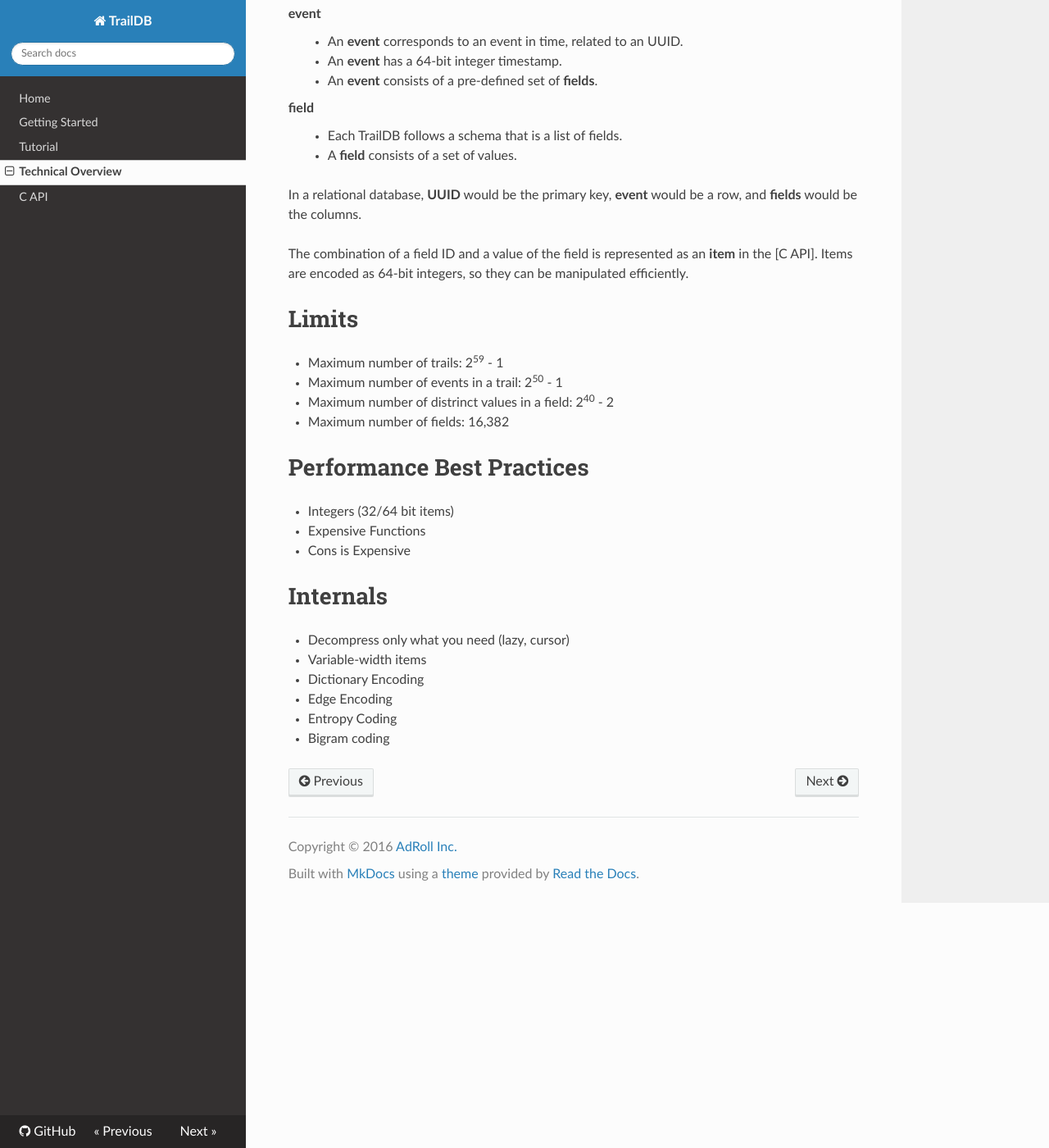
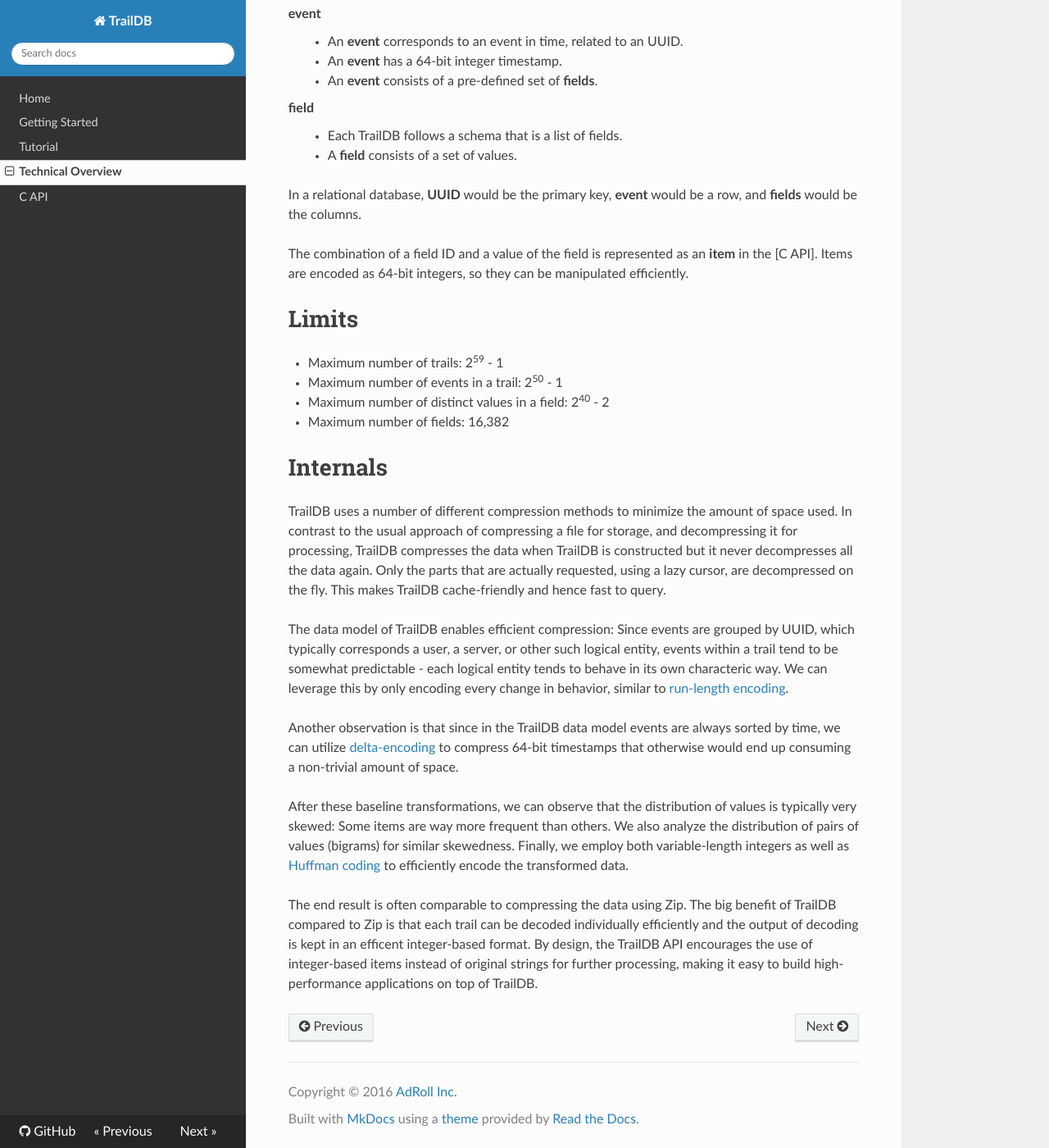
Before and after one commit to traildb/traildb, an MkDocs documentation site: the page built from doc/docs/technical_overview.md, in a window 1280 px wide and 1400 px high, scrolled down 638 px. Shown: the whole window at 82% size. Built offline with MkDocs 1.6.1, drawn with Linux system fonts in a browser that asks for light colours; nearby versions of some CDN libraries; old or Windows-style settings are respelled for this version of MkDocs.

Commit message:
add some text about compression methods

```diff
--- a/doc/docs/technical_overview.md
+++ b/doc/docs/technical_overview.md
@@ -31,20 +31,45 @@
 
  - Maximum number of trails: 2<sup>59</sup> - 1
  - Maximum number of events in a trail: 2<sup>50</sup> - 1
- - Maximum number of distrinct values in a field: 2<sup>40</sup> - 2
+ - Maximum number of distinct values in a field: 2<sup>40</sup> - 2
  - Maximum number of fields: 16,382
-
-# Performance Best Practices
-
- - Integers (32/64 bit items)
- - Expensive Functions
- - Cons is Expensive
 
 # Internals
 
- - Decompress only what you need (lazy, cursor)
- - Variable-width items
- - Dictionary Encoding
- - Edge Encoding
- - Entropy Coding
- - Bigram coding
+TrailDB uses a number of different compression methods to minimize
+the amount of space used. In contrast to the usual approach of
+compressing a file for storage, and decompressing it for processing,
+TrailDB compresses the data when TrailDB is constructed but it never
+decompresses all the data again. Only the parts that are actually
+requested, using a lazy cursor, are decompressed on the fly. This makes
+TrailDB cache-friendly and hence fast to query.
+
+The data model of TrailDB enables efficient compression: Since
+events are grouped by UUID, which typically corresponds a user,
+a server, or other such logical entity, events within a trail
+tend to be somewhat predictable - each logical entity tends
+to behave in its own characteric way. We can leverage this by
+only encoding every change in behavior, similar to [run-length
+encoding](http://en.wikipedia.org/wiki/Run-length_encoding).
+
+Another observation is that since in the TrailDB data
+model events are always sorted by time, we can utilize
+[delta-encoding](http://en.wikipedia.org/wiki/Delta_encoding) to
+compress 64-bit timestamps that otherwise would end up consuming a
+non-trivial amount of space.
+
+After these baseline transformations, we can observe that the
+distribution of values is typically very skewed: Some items are
+way more frequent than others. We also analyze the distribution
+of pairs of values (bigrams) for similar skewedness. Finally,
+we employ both variable-length integers as well as [Huffman
+coding](http://en.wikipedia.org/wiki/Huffman_coding) to efficiently
+encode the transformed data.
+
+The end result is often comparable to compressing the data using Zip.
+The big benefit of TrailDB compared to Zip is that each trail can be
+decoded individually efficiently and the output of decoding is kept in
+an efficent integer-based format. By design, the TrailDB API encourages
+the use of integer-based items instead of original strings for further
+processing, making it easy to build high-performance applications on top
+of TrailDB.
```
